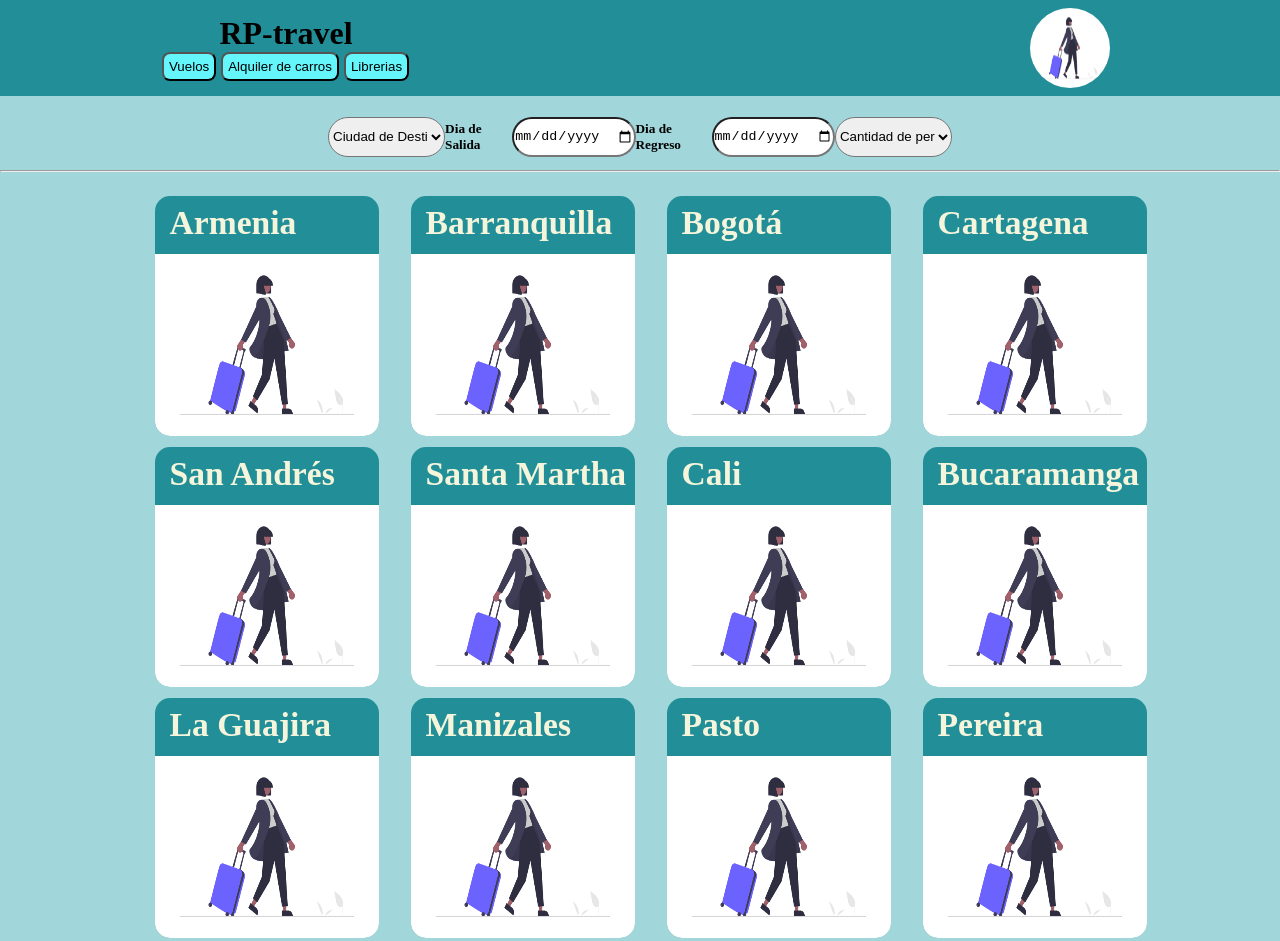
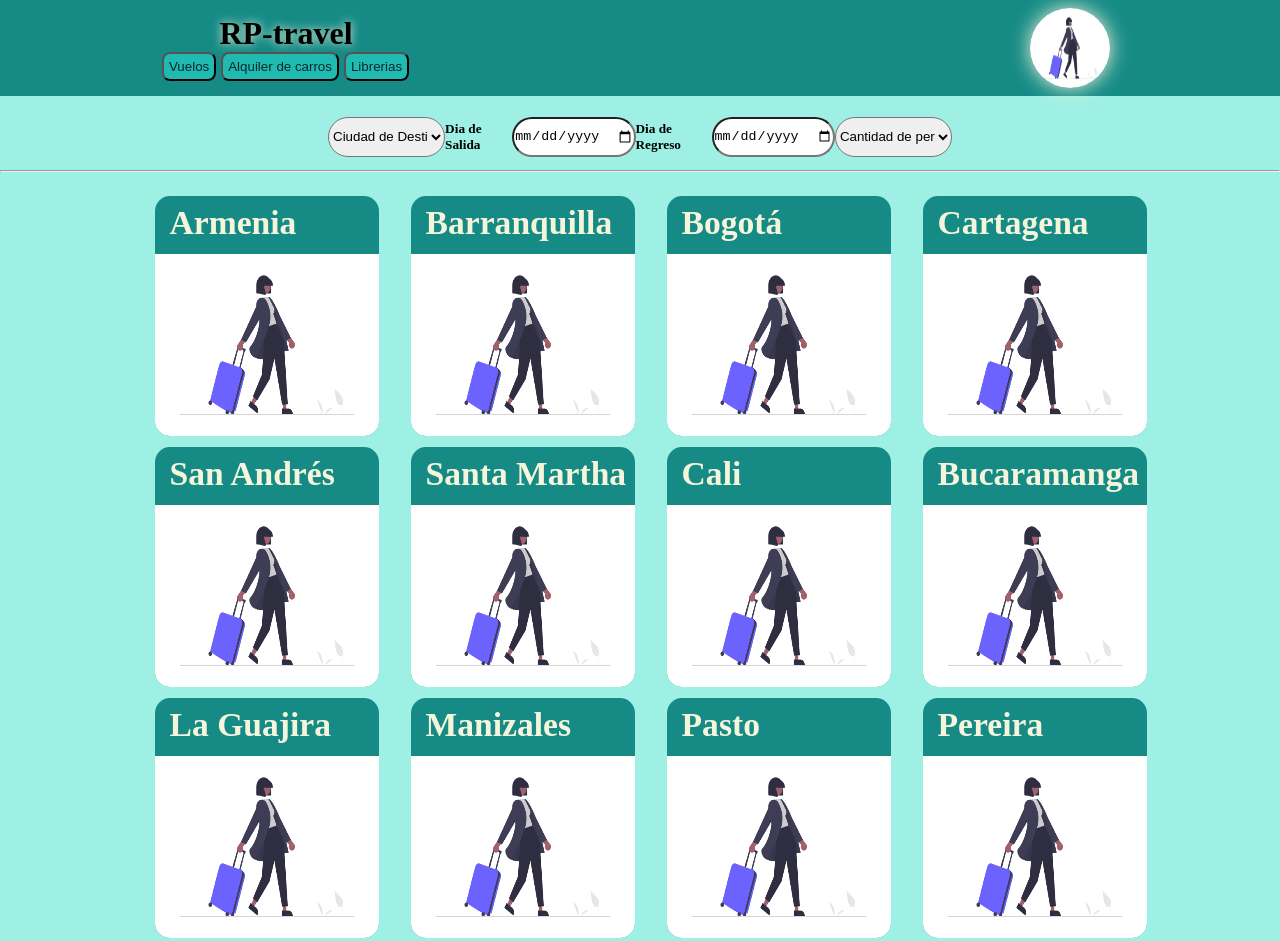
Before and after one commit to ronaldp12/trabajo, a plain HTML site: page index.html in a window 1280 px wide. Shown: the top 941 px of the page. Drawn offline with nearby package versions, Linux system fonts and the light colour scheme.

Commit message:
cambio colores

```diff
--- a/styles.css
+++ b/styles.css
@@ -6,12 +6,12 @@
 body{
     width: 100%;
     height: 100vh;
-    background-color: #a1d6db;
+    background-color: #9ff0e4;
 }
 header{
     width: 100%;
     height: 6rem;
-    background-color: #228f98;
+    background-color: #168b86;
     display: flex;
     justify-content: space-around;
     align-items: center;
@@ -29,29 +29,32 @@ header{
     width: 5rem;
     height: 5rem;
     border-radius: 50%;
-    background-color: #228f98;
+    background-color: #168b86;
     margin: 0.5rem;
     display: flex;
     justify-content: right;
     float: right;
+    box-shadow: 0 0 20px beige;
 }
 
 button{
    padding: 5px ;
    margin-right: 1px;
-   background-color: #65f6fb;
-   color: black;
+   background-color: #21bab0;
+   color: #072b2c;
    border-radius: 8px;
    cursor: pointer;
 }
 
 button:hover{
-    background-color: #06a0b4;
+    background-color: #168b86;
+    color: #072b2c;
 }
 
 
 h1{
     text-align: center;
+    text-shadow: 0 0 10px beige;
 }
 .container-2{
    display: flex;
@@ -100,7 +103,7 @@ h3{
     margin: 16px;
     margin-top: 0.7rem;
     margin-bottom: 0;
-    background-color: #228f98;
+    background-color: #168b86;
     display: flex;
     flex-direction: column;
     align-items: center;
@@ -127,7 +130,7 @@ h3{
     display: flex;
     align-items: center;
     justify-content: center;
-    background-color: #228f98;
+    background-color: #168b86;
 }
 .social{
     width: 50%;
```
